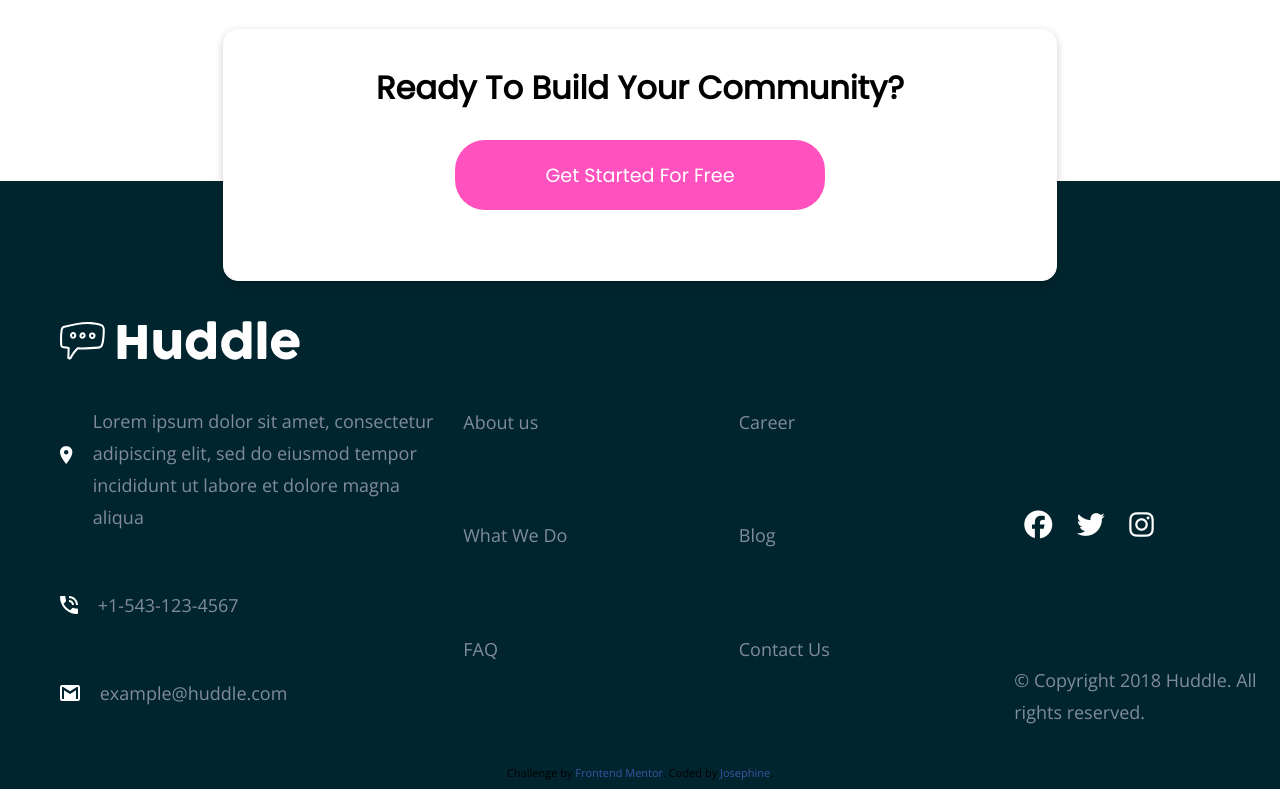
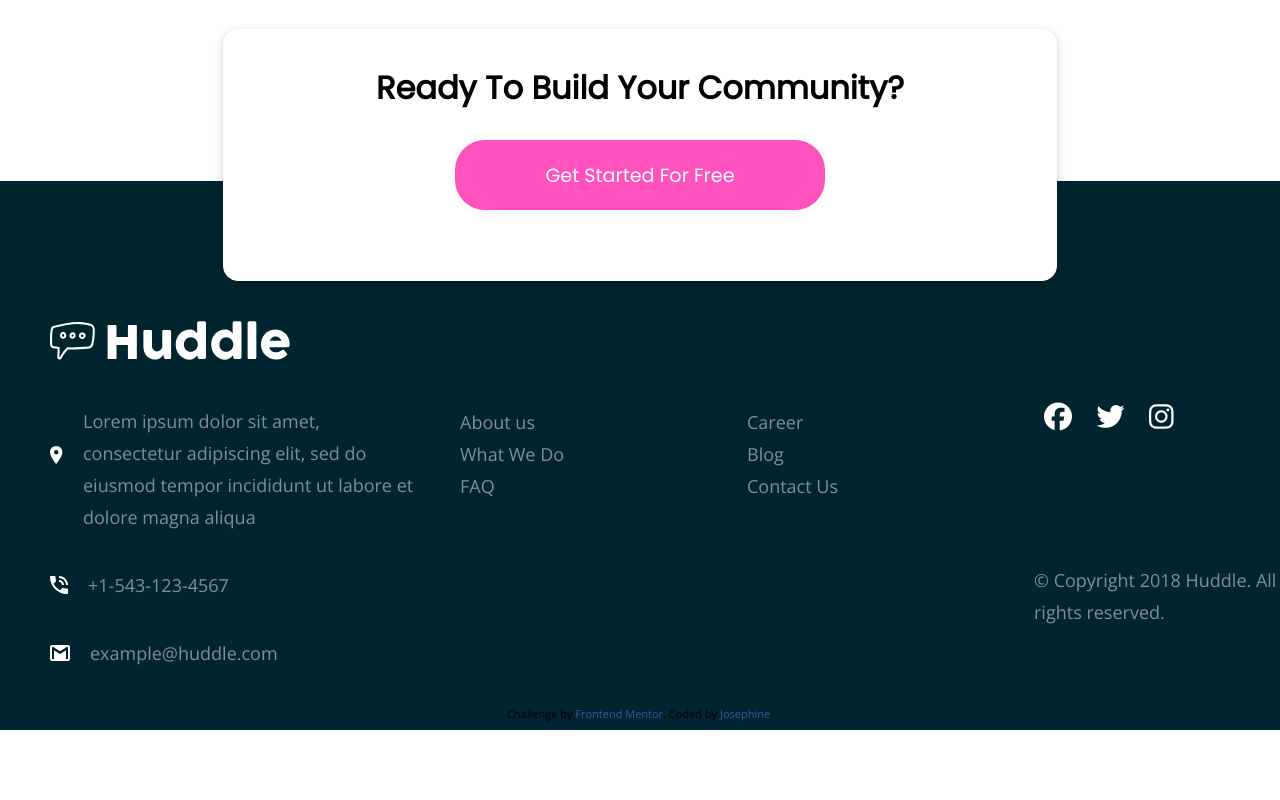
Before and after one commit to Adebayojosephine/huddle-landing-page, a plain HTML site: page index.html in a window 1280 px wide. Shown: the part 2157-2957 px from the top of the page. After the commit the page ends 2898 px from the top, so only its background shows below. Drawn offline with nearby package versions, Linux system fonts and the light colour scheme.

Commit message:
huddle landing page

```diff
--- a/index.html
+++ b/index.html
@@ -109,7 +109,7 @@
             <img src="./images/logo.svg" alt="huddle logo" />
           </div>
 
-          <div class="descr-icon">
+          <div class="descr-icon" id="one">
             <img src="./images/icon-location.svg" class="footer-icon" alt="location icon" />
             <p id="descr-text">
               Lorem ipsum dolor sit amet, consectetur adipiscing elit, sed do
--- a/style.css
+++ b/style.css
@@ -171,7 +171,7 @@ footer {
 
 .footer-section {
   display: flex;
-  justify-content: space-around;
+  justify-content: space-between;
   padding-top: 100px;
   padding-left: 50px;
 }
@@ -195,7 +195,7 @@ footer {
 
 .descr-icon {
   display: flex;
-  margin-top: 20px;
+  /* flex-direction: row; */
 }
 
 #descr-text{
@@ -209,30 +209,35 @@ a{
 }
 
 .footer-section-one{
-  width: 30vw;
+  width: 30%;
 }
 
 .footer-section-two, .footer-section-three{
-  display: grid;
-  width: 20vw;
+  display: flex;
+  flex-direction: column;
+  width: 20%;
+  gap: 0px;
   /* margin-top: 125px; */
 }
 
+#one{
+  margin-top: 20px;
+}
 .footer-section-two :first-child,  .footer-section-three :first-child{
   margin-top: 125px;
 }
 
 .footer-section-four :first-child {
-  margin-top: 115px;
+  margin-top: 40px;
 }
 
 
 .footer-section-four{
-  width: 20vw;
+  width: 20%;
   /* margin-top: 115px; */
   display: flex;
   flex-direction: column;
-  justify-content: space-between;
+  justify-content: space-around;
 }
 
 .icon-footer i{
```
